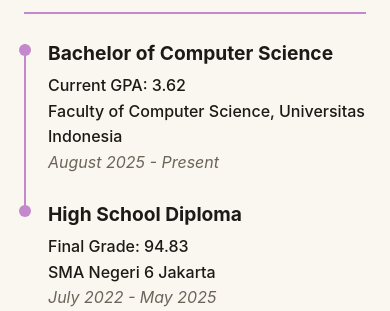
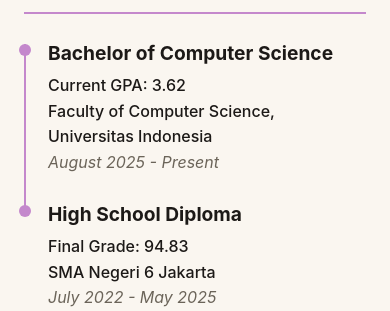
Before and after one commit to pearlitaanindya/myportofolio, a Django app: page / in a window 390 px wide. Shown: the part 1558-1869 px from the top of the page. Run offline with Django 5.2, Linux system fonts and the light colour scheme.

Commit message:
fix: Fix timeline hover CSS for mobile responsitivity

```diff
--- a/static/css/style.css
+++ b/static/css/style.css
@@ -190,13 +190,12 @@
 
 .timeline-items{
     padding-top: 0;
-    padding-right: 0;
+    padding-right: 20px;
     padding-bottom: 1.5rem;
     padding-left: 24px;
 
     margin: 0;
     position: relative;
-    transition: transform 0.2s ease;
     transform-origin: left center;
     transition: all 0.4s ease;
 
```
